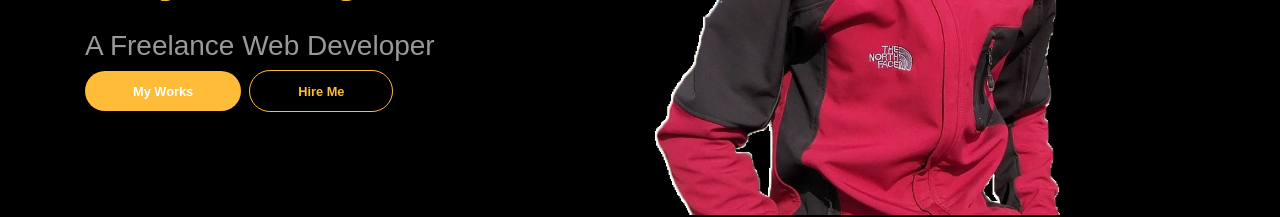
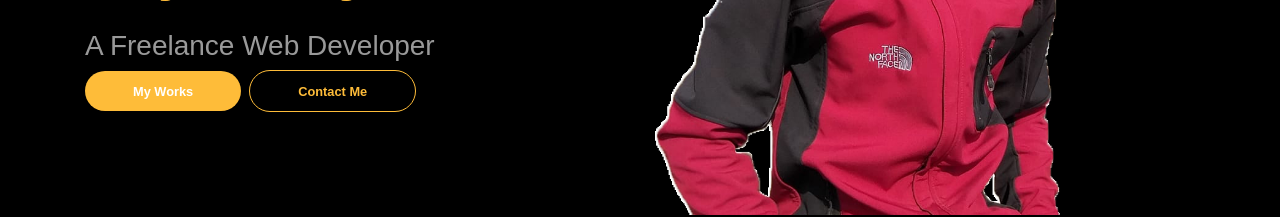
Before and after one commit to BishalRaj/react-profile, a React (Create React App) app: page / in a window 1280 px wide. Shown: the part 381-598 px from the top of the page. Built offline with nearby package versions, Linux system fonts and the light colour scheme.

Commit message:
minor changes in icon fill, buttons£

```diff
--- a/src/components/Intro/intro.js
+++ b/src/components/Intro/intro.js
@@ -1,5 +1,6 @@
 import React from "react";
 import { Button, Col, Container, Image, Row } from "react-bootstrap";
+import { Link } from "react-scroll";
 import logo from "../../images/one.png";
 
 function Intro() {
@@ -18,16 +19,19 @@ function Intro() {
           </h1>
           <h3 className="font-weight-normal mt-4">A Freelance Web Developer</h3>
           <p className="">
-            <Button className="rounded-pill py-2 px-5">
+            <Link to="projects" className="btn rounded-pill py-2 px-5">
               <small>
                 <b>My Works</b>
               </small>
-            </Button>
-            <Button className="rounded-pill outline-btn ml-2 py-2 px-5">
+            </Link>
+            <Link
+              to="contact"
+              className="btn rounded-pill outline-btn ml-2 py-2 px-5"
+            >
               <small>
-                <b>Hire Me</b>
+                <b>Contact Me</b>
               </small>
-            </Button>
+            </Link>
           </p>
         </Col>
         <Col lg={6} md={6} xs={12}>
--- a/src/styles/style.scss
+++ b/src/styles/style.scss
@@ -169,7 +169,7 @@ body {
     }
 
 
-    h1, h3, h4{
+    h1, h3, h4, li, .question .row div{
         color:#000000;
     }
     .navs:hover{
@@ -289,7 +289,7 @@ body {
 }
 
 .app.theme-green{
-    body{ background: #0F3832;}
+
     .navbar{
         background-color: #0F3832;
         color: #999999 !important;
@@ -316,7 +316,7 @@ body {
         background-color: #0F3832 !important;
     }
     .default-bg-color-secondary{
-        background-color: #6F8784;
+        background-color: #1b665b;
     }
     .default-color-primary{
         fill: #FEBC39;
@@ -328,8 +328,15 @@ body {
     .default-md-font, .btn{
         color:#fff;
     }
-    p{
+    p,li, .question .row div{
         color: #fff;
+    }
+
+    .icon-div:hover {
+        .default-color-primary{
+            fill:#1b665b !important;
+            color: #1b665b !important;
+        }
     }
 }
 
```
